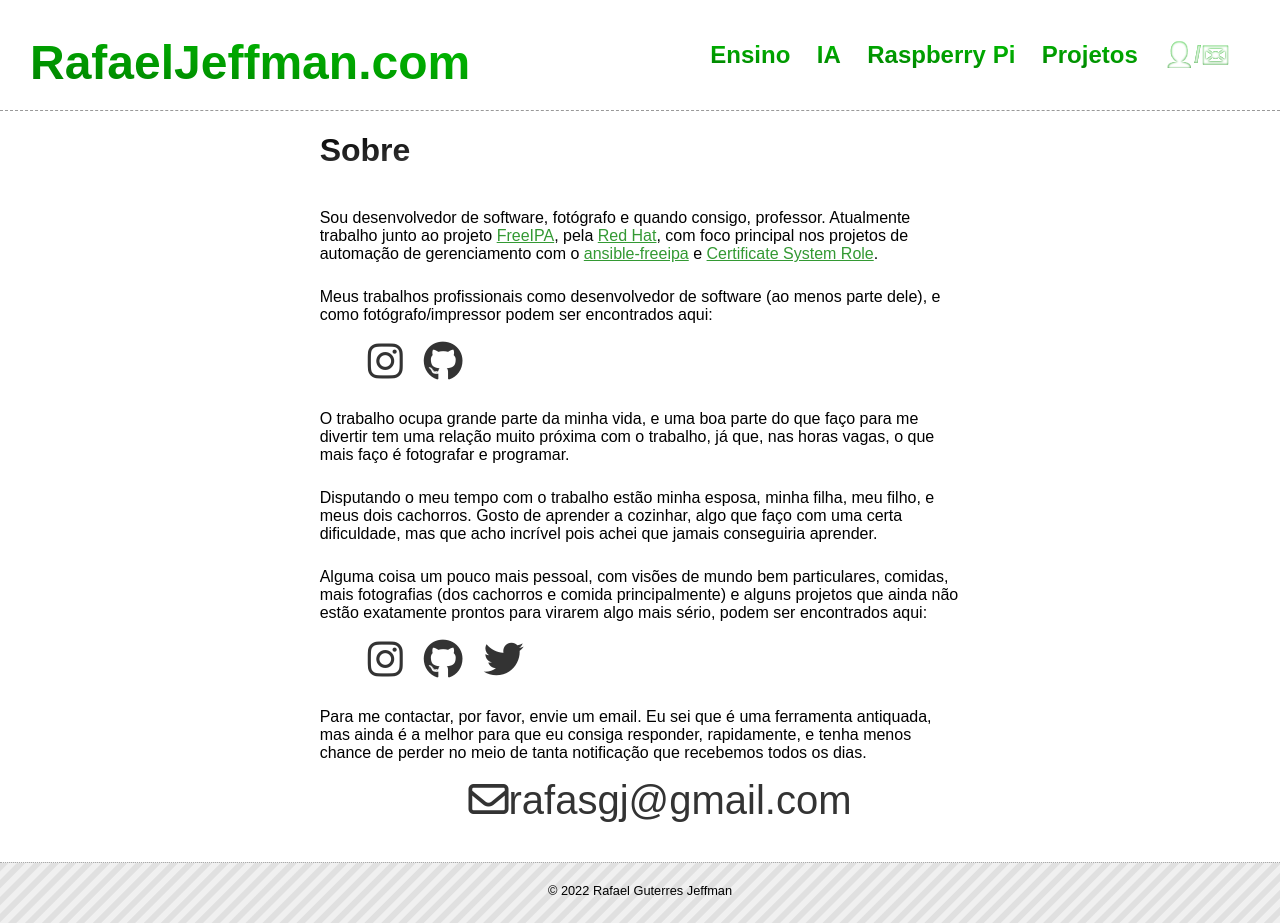
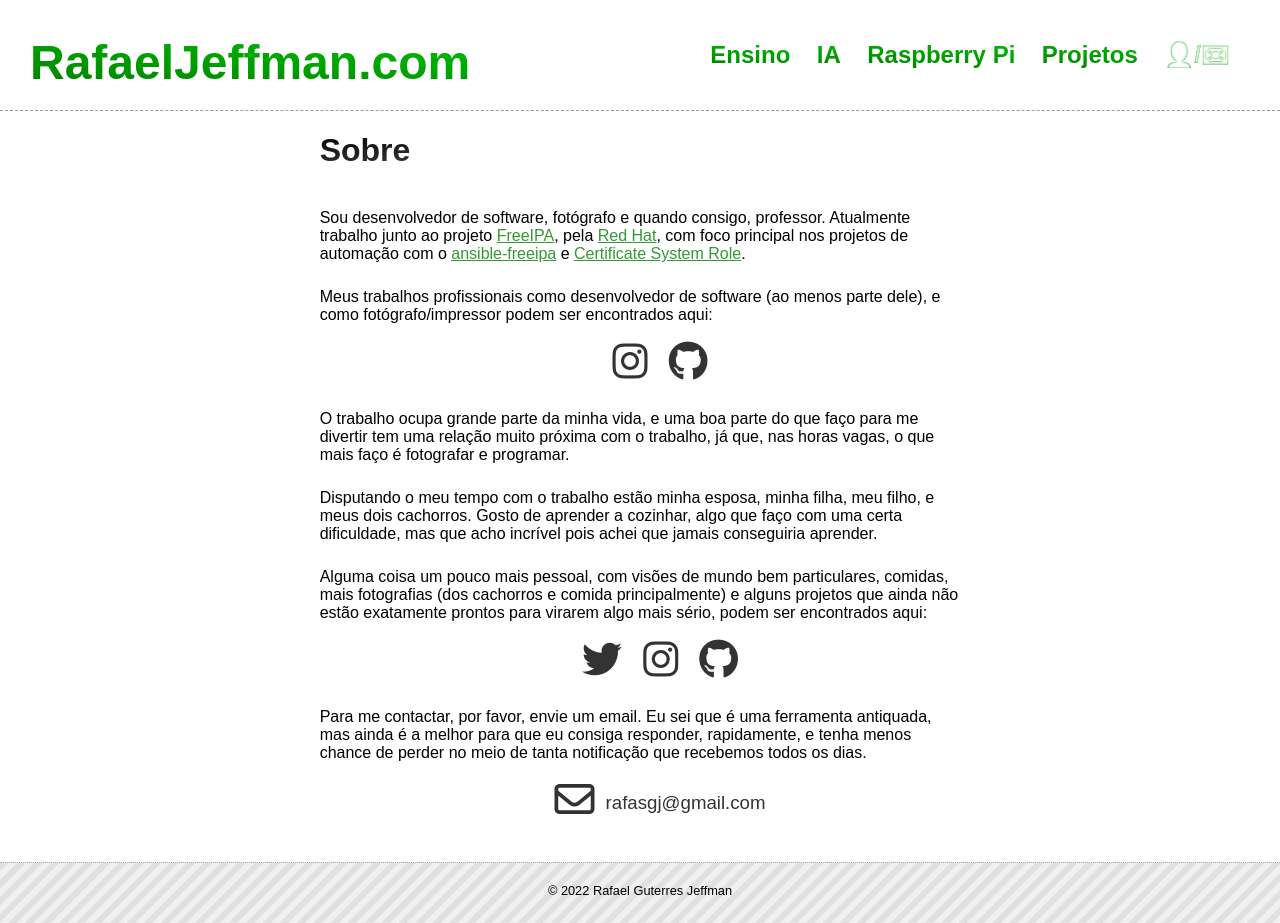
Before and after one commit to rafasgj/rafaeljeffman.com, a Jekyll site: the page built from about.md, in a window 1280 px wide. Built offline with Jekyll 4.4.1, drawn with Linux system fonts in a browser that asks for light colours; nearby versions of some CDN libraries.

Commit message:
social icons: Fix usage of social icons.

```diff
--- a/_layouts/main.html
+++ b/_layouts/main.html
@@ -12,6 +12,12 @@
         {% endif %}
         <link rel="stylesheet" href="/css/site.css" />
         <link rel="stylesheet" href="/css/syntax.css" />
+        <link rel="stylesheet" href="/css/social.css" />
+        <script
+            src="https://kit.fontawesome.com/f242fbc6b8.js"
+            crossorigin="anonymous">
+        </script>
+
         <!-- MathJax configuration -->
         <script>
         MathJax = {
--- a/_layouts/section.html
+++ b/_layouts/section.html
@@ -5,10 +5,6 @@
         <title>{{ page.title }}</title>
         <link rel="stylesheet" href="/css/site.css">
         <link rel="stylesheet" href="/css/syntax.css" />
-        <link rel="stylesheet" href="/css/social.css" />
-        <script
-            src="https://kit.fontawesome.com/f242fbc6b8.js"
-            crossorigin="anonymous"></script>
     </head>
     <body>
         <div id="con">
--- a/about.md
+++ b/about.md
@@ -1,9 +1,9 @@
 ---
 title: Sobre
-layout: section
+layout: main
 ---
 
-Sou desenvolvedor de software, fotógrafo e quando consigo, professor. Atualmente trabalho junto ao projeto [FreeIPA], pela [Red Hat], com foco principal nos projetos de automação de gerenciamento com o [ansible-freeipa] e [Certificate System Role].
+Sou desenvolvedor de software, fotógrafo e quando consigo, professor. Atualmente trabalho junto ao projeto [FreeIPA], pela [Red Hat], com foco principal nos projetos de automação com o [ansible-freeipa] e [Certificate System Role].
 
 Meus trabalhos profissionais como desenvolvedor de software (ao menos parte dele), e como fotógrafo/impressor podem ser encontrados aqui:
 <div class="social">
@@ -20,16 +20,19 @@ Disputando o meu tempo com o trabalho estão minha esposa, minha filha, meu filh
 Alguma coisa um pouco mais pessoal, com visões de mundo bem particulares, comidas, mais fotografias (dos cachorros e comida principalmente) e alguns projetos que ainda não estão exatamente prontos para virarem algo mais sério, podem ser encontrados aqui:
 <div class="social">
 <ul>
+    <li><a target="_blank" href="https://twitter.com/rafasgj"><span class="fab fa-twitter"></span></a></li>
     <li><a target="_blank" href="https://instagram.com/rafasgj"><span class="fab fa-instagram"></span></a></li>
     <li><a target="_blank" href="https://github.com/rafasgj"><span class="fab fa-github"></span></a></li>
-    <li><a target="_blank" href="https://twitter.com/rafasgj"><span class="fab fa-twitter"></span></a></li>
 </ul>
 </div>
 
 Para me contactar, por favor, envie um email. Eu sei que é uma ferramenta antiquada, mas ainda é a melhor para que eu consiga responder, rapidamente, e tenha menos chance de perder no meio de tanta notificação que recebemos todos os dias.
-<div class="social" style="display: block; width:100%;">
+<div class="social">
 <ul style="margin: 0 auto !important;">
-    <li><a href="mailto:rafasgj@gmail.com"><span class="far fa-envelope"></span>rafasgj@gmail.com</a></li>
+    <li>
+        <a href="mailto:rafasgj@gmail.com"><span class="far fa-envelope"></span>
+        <span style="font-size: 14pt; vertical-align: middle">rafasgj@gmail.com</span></a>
+    </li>
 </ul>
 </div>
 
--- a/css/social.css
+++ b/css/social.css
@@ -1,8 +1,7 @@
 .social {
     font-size: 40px;
-    margin: 0;
+    margin: 0 auto;
     text-align: center;
-    display: inline;
 }
 .social ul {
     margin: 3px;
```
Also changed, not shown: _layouts/home.html (added, +69 -0 lines).
